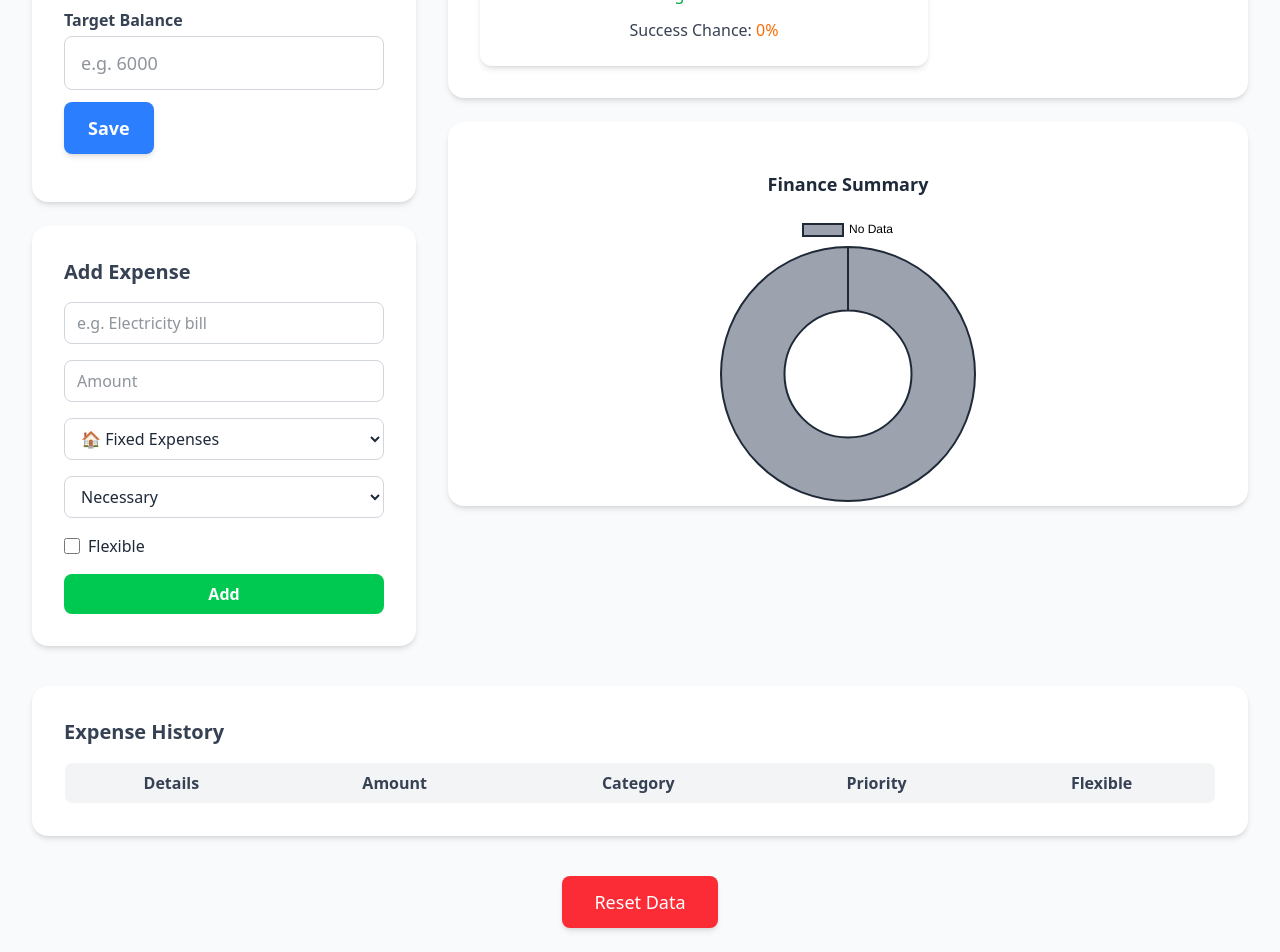
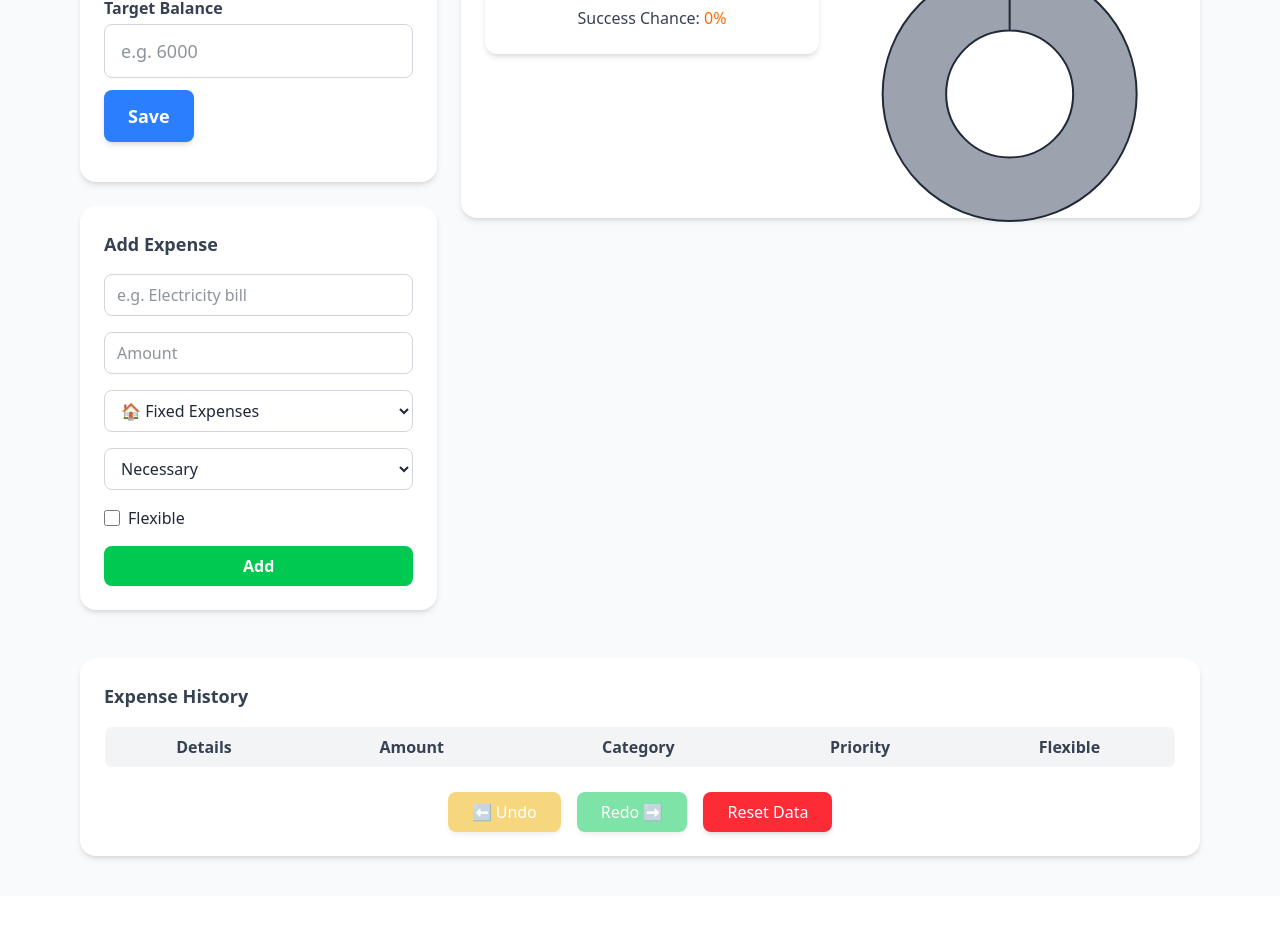
Before and after one commit to thee-banda/personal-finance-app, a React (Vite) app in the folder frontend/: page /personal-finance-app/dashboard in a window 1280 px wide. Shown: the part 340-1292 px from the top of the page. After the commit the page ends 1236 px from the top, so only its background shows below. Built offline with nearby package versions, Linux system fonts and the light colour scheme.

Commit message:
feat(ui): combine summary and chart into one card and move action buttons into expense table

```diff
--- a/frontend/src/App.jsx
+++ b/frontend/src/App.jsx
@@ -10,6 +10,10 @@ function App() {
   const [income, setIncome] = useState(0);
   const [target, setTarget] = useState(0);
   const [expenses, setExpenses] = useState([]);
+
+  // history stacks
+  const [history, setHistory] = useState([]);
+  const [redoStack, setRedoStack] = useState([]);
 
   // โหลดค่าจาก localStorage
   useEffect(() => {
@@ -30,13 +34,53 @@ function App() {
     [expenses]
   );
 
-  const addExpense = (expense) => setExpenses([...expenses, expense]);
+  const saveHistory = () => {
+    setHistory((prev) => [
+      ...prev,
+      { income, target, expenses: [...expenses] }, // ✅ clone expenses
+    ]);
+    setRedoStack([]); // reset redo เมื่อมีการเปลี่ยนใหม่
+  };
+
+  const addExpense = (expense) => {
+    saveHistory();
+    setExpenses([...expenses, expense]);
+  };
 
   const handleReset = () => {
+    saveHistory();
     localStorage.clear();
     setIncome(0);
     setTarget(0);
     setExpenses([]);
+  };
+
+  const handleUndo = () => {
+    if (history.length === 0) return;
+    const lastState = history[history.length - 1];
+    setHistory((prev) => prev.slice(0, -1));
+    setRedoStack((prev) => [
+      ...prev,
+      { income, target, expenses: [...expenses] },
+    ]);
+
+    setIncome(lastState.income);
+    setTarget(lastState.target);
+    setExpenses(lastState.expenses);
+  };
+
+  const handleRedo = () => {
+    if (redoStack.length === 0) return;
+    const lastRedo = redoStack[redoStack.length - 1];
+    setRedoStack((prev) => prev.slice(0, -1));
+    setHistory((prev) => [
+      ...prev,
+      { income, target, expenses: [...expenses] },
+    ]);
+
+    setIncome(lastRedo.income);
+    setTarget(lastRedo.target);
+    setExpenses(lastRedo.expenses);
   };
 
   return (
@@ -45,37 +89,37 @@ function App() {
       <Navbar />
 
       {/* Main content */}
-      <main className="max-w-7xl mx-auto px-4 sm:px-6 lg:px-8 py-6 sm:py-10">
+      <main className="max-w-6xl mx-auto px-4 py-10">
         {/* Title */}
-        <h1 className="text-2xl sm:text-3xl lg:text-4xl font-bold text-center mb-8 sm:mb-12 text-blue-600 dark:text-blue-400">
+        <h1 className="text-3xl font-bold text-center mb-12 text-blue-600 dark:text-blue-400">
           Personal Finance Dashboard
         </h1>
 
         {/* Grid layout */}
-        <div className="grid grid-cols-1 lg:grid-cols-3 gap-6 lg:gap-8">
+        <div className="grid grid-cols-1 md:grid-cols-3 gap-6">
           {/* Left Column: Inputs */}
-          <div className="flex flex-col gap-6">
-            {/* Income + Target */}
-            <div className="bg-white dark:bg-gray-800 p-6 lg:p-8 rounded-2xl shadow-md hover:shadow-lg transition">
-              <h2 className="text-lg sm:text-xl font-semibold mb-4 text-gray-700 dark:text-gray-200">
+          <div className="col-span-1 flex flex-col gap-6">
+            <div className="bg-white dark:bg-gray-800 p-6 rounded-2xl shadow-md hover:shadow-lg transition">
+              <h2 className="text-lg font-semibold mb-4 text-gray-700 dark:text-gray-200">
                 Set Goals
               </h2>
               <IncomeInput setIncome={setIncome} setTarget={setTarget} />
             </div>
 
-            {/* Add Expense */}
-            <div className="bg-white dark:bg-gray-800 p-6 lg:p-8 rounded-2xl shadow-md hover:shadow-lg transition">
-              <h2 className="text-lg sm:text-xl font-semibold mb-4 text-gray-700 dark:text-gray-200">
+            <div className="bg-white dark:bg-gray-800 p-6 rounded-2xl shadow-md hover:shadow-lg transition">
+              <h2 className="text-lg font-semibold mb-4 text-gray-700 dark:text-gray-200">
                 Add Expense
               </h2>
               <ExpenseForm onAddExpense={addExpense} />
             </div>
           </div>
 
-          {/* Right Column: Summary + Chart */}
-          <div className="col-span-1 lg:col-span-2 flex flex-col gap-6">
-            {/* Dashboard Summary */}
-            <div className="bg-white dark:bg-gray-800 p-6 lg:p-8 rounded-2xl shadow-md hover:shadow-lg transition">
+          {/* Right Column: Summary + Chart รวมกัน */}
+          <div className="col-span-2">
+            <div className="bg-white dark:bg-gray-800 p-6 rounded-2xl shadow-md hover:shadow-lg transition">
+              <div className="grid grid-cols-1 md:grid-cols-2 gap-6 items-start">
+                {/* Summary (ซ้าย) */}
+                <div>
                   <DashboardSummary
                     income={income}
                     expenses={expenses}
@@ -83,29 +127,50 @@ function App() {
                   />
                 </div>
 
-            {/* Pie Chart */}
-            <div className="bg-white dark:bg-gray-800 p-6 lg:p-8 rounded-2xl shadow-md hover:shadow-lg transition">
+                {/* Chart (ขวา) */}
+                <div>
                   <FinancePieChart income={income} expenses={expenses} />
                 </div>
               </div>
             </div>
+          </div>
+        </div>
 
-        {/* Expense Table */}
-        <div className="mt-10 bg-white dark:bg-gray-800 p-6 lg:p-8 rounded-2xl shadow-md hover:shadow-lg transition overflow-x-auto">
-          <h2 className="text-lg sm:text-xl font-semibold mb-4 text-gray-700 dark:text-gray-200">
+        {/* Expense Table + Action Buttons รวมกัน */}
+        <div className="mt-12 bg-white dark:bg-gray-800 p-6 rounded-2xl shadow-md hover:shadow-lg transition overflow-x-auto">
+          <h2 className="text-lg font-semibold mb-4 text-gray-700 dark:text-gray-200">
             Expense History
           </h2>
           <ExpenseTable expenses={expenses} />
-        </div>
 
-        {/* Reset Button */}
-        <div className="flex justify-center mt-10">
+          {/* Action Buttons (อยู่ในการ์ดเดียวกัน) */}
+          <div className="flex flex-wrap justify-center gap-4 mt-6">
+            <button
+              onClick={handleUndo}
+              disabled={history.length === 0}
+              className="px-6 py-2 rounded-lg font-medium shadow-md transition
+                       bg-yellow-500 hover:bg-yellow-600 disabled:opacity-50 text-white"
+            >
+              ⬅️ Undo
+            </button>
+
+            <button
+              onClick={handleRedo}
+              disabled={redoStack.length === 0}
+              className="px-6 py-2 rounded-lg font-medium shadow-md transition
+                       bg-green-500 hover:bg-green-600 disabled:opacity-50 text-white"
+            >
+              Redo ➡️
+            </button>
+
             <button
               onClick={handleReset}
-            className="bg-red-500 hover:bg-red-600 text-white px-6 sm:px-8 py-3 rounded-lg shadow-md transition text-base sm:text-lg font-medium"
+              className="px-6 py-2 rounded-lg font-medium shadow-md transition
+                       bg-red-500 hover:bg-red-600 text-white"
             >
               Reset Data
             </button>
+          </div>
         </div>
       </main>
     </div>
--- a/frontend/src/pages/DashboardPage.jsx
+++ b/frontend/src/pages/DashboardPage.jsx
@@ -10,6 +10,10 @@ function App() {
   const [income, setIncome] = useState(0);
   const [target, setTarget] = useState(0);
   const [expenses, setExpenses] = useState([]);
+
+  // history stacks
+  const [history, setHistory] = useState([]);
+  const [redoStack, setRedoStack] = useState([]);
 
   // โหลดค่าจาก localStorage
   useEffect(() => {
@@ -30,13 +34,44 @@ function App() {
     [expenses]
   );
 
-  const addExpense = (expense) => setExpenses([...expenses, expense]);
+  const saveHistory = () => {
+    setHistory((prev) => [...prev, { income, target, expenses }]);
+    setRedoStack([]); // reset redo เมื่อมีการเปลี่ยนใหม่
+  };
+
+  const addExpense = (expense) => {
+    saveHistory();
+    setExpenses([...expenses, expense]);
+  };
 
   const handleReset = () => {
+    saveHistory();
     localStorage.clear();
     setIncome(0);
     setTarget(0);
     setExpenses([]);
+  };
+
+  const handleUndo = () => {
+    if (history.length === 0) return;
+    const lastState = history[history.length - 1];
+    setHistory((prev) => prev.slice(0, -1));
+    setRedoStack((prev) => [...prev, { income, target, expenses }]);
+
+    setIncome(lastState.income);
+    setTarget(lastState.target);
+    setExpenses(lastState.expenses);
+  };
+
+  const handleRedo = () => {
+    if (redoStack.length === 0) return;
+    const lastRedo = redoStack[redoStack.length - 1];
+    setRedoStack((prev) => prev.slice(0, -1));
+    setHistory((prev) => [...prev, { income, target, expenses }]);
+
+    setIncome(lastRedo.income);
+    setTarget(lastRedo.target);
+    setExpenses(lastRedo.expenses);
   };
 
   return (
@@ -70,9 +105,12 @@ function App() {
             </div>
           </div>
 
-          {/* Right Column: Summary + Chart */}
-          <div className="col-span-2 flex flex-col gap-6">
+          {/* Right Column: Summary + Chart รวมกัน */}
+          <div className="col-span-2">
             <div className="bg-white dark:bg-gray-800 p-6 rounded-2xl shadow-md hover:shadow-lg transition">
+              <div className="grid grid-cols-1 md:grid-cols-2 gap-6 items-center">
+                {/* Summary (ซ้าย) */}
+                <div>
                   <DashboardSummary
                     income={income}
                     expenses={expenses}
@@ -80,10 +118,17 @@ function App() {
                   />
                 </div>
 
-            <div className="bg-white dark:bg-gray-800 p-6 rounded-2xl shadow-md hover:shadow-lg transition">
+                {/* Chart (ขวา) */}
+                <div>
+                  <h2 className="text-lg font-semibold mb-4 text-center text-gray-700 dark:text-gray-200">
+                    Finance Summary
+                  </h2>
                   <FinancePieChart income={income} expenses={expenses} />
                 </div>
               </div>
+            </div>
+          </div>
+
         </div>
 
         {/* Expense Table */}
@@ -94,11 +139,30 @@ function App() {
           <ExpenseTable expenses={expenses} />
         </div>
 
-        {/* Reset Button */}
-        <div className="flex justify-center mt-10">
+        {/* Action Buttons */}
+        <div className="flex flex-wrap justify-center gap-4 mt-10">
+          <button
+            onClick={handleUndo}
+            disabled={history.length === 0}
+            className="px-6 py-2 rounded-lg font-medium shadow-md transition
+                       bg-yellow-500 hover:bg-yellow-600 disabled:opacity-50 text-white"
+          >
+            ⬅️ Undo
+          </button>
+
+          <button
+            onClick={handleRedo}
+            disabled={redoStack.length === 0}
+            className="px-6 py-2 rounded-lg font-medium shadow-md transition
+                       bg-green-500 hover:bg-green-600 disabled:opacity-50 text-white"
+          >
+            Redo ➡️
+          </button>
+
           <button
             onClick={handleReset}
-            className="bg-red-500 hover:bg-red-600 text-white px-6 py-2 rounded-lg shadow-md transition"
+            className="px-6 py-2 rounded-lg font-medium shadow-md transition
+                       bg-red-500 hover:bg-red-600 text-white"
           >
             Reset Data
           </button>
```
Lines whose indentation alone changed are shown as unchanged.
